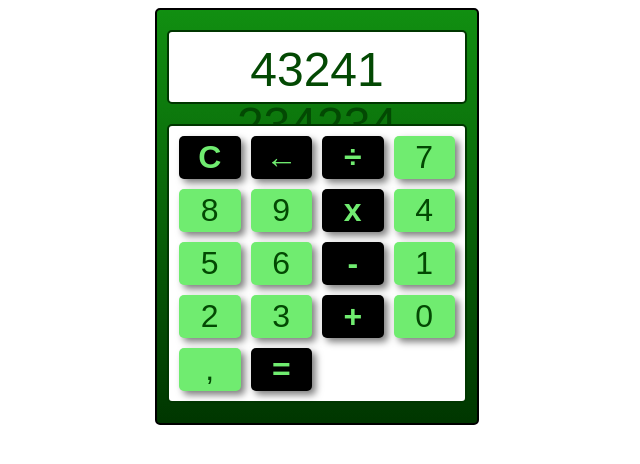
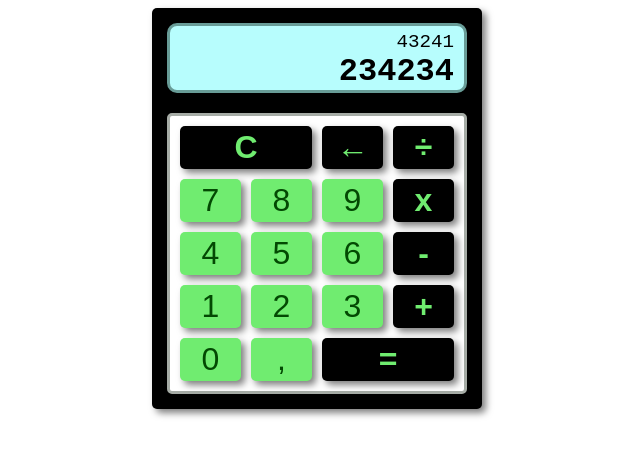
Before and after one commit to evandromottaz/calculadora, a plain HTML site: page index.html in a window 1280 px wide. Shown: the whole page, without its empty margins (323-963 px from the left). Drawn offline with Linux system fonts and the light colour scheme.

Commit message:
current and computed styled

```diff
--- a/style.css
+++ b/style.css
@@ -1,8 +1,8 @@
 .calculadora {
-  border: 2px solid black;
-  padding: 20px 10px;
+  box-shadow: 4px 4px 7px rgb(0, 0, 0, 0.5);
+  padding: 15px;
   border-radius: 5px;
-  background: linear-gradient(#118f11, #003600);
+  background: #000;
   display: flex;
   flex-direction: column;
   margin: 0 auto;
@@ -11,19 +11,32 @@
 }
 
 .display {
-  border: 2px solid #003600;
-  height: 50px;
-  border-radius: 5px;
-  padding: 10px 15px;
+  border: 3px solid #689c97;
+  background-color: #b7fdfd;
+  width: 100%;
+  box-sizing: border-box;
+  height: 70px;
+  border-radius: 10px;
+  padding: 5px 10px;
   text-align: center;
-  font-size: 3em;
-  font-family: sans-serif;
-  color: #034903;
-  background: white;
+  font-family: monospace;
+  display: flex;
+  flex-direction: column;
+  align-items: flex-end;
+  justify-content: space-between;
+}
+
+.display .current {
+  font-size: 2rem;
+  font-weight: bold;
+}
+
+.display .computed {
+  font-size: 1.2rem;
 }
 
 .keyboard {
-  border: 2px solid #003600;
+  border: 3px solid #a6aca6;
   border-radius: 5px;
   margin-top: 20px;
   display: grid;
@@ -52,11 +65,11 @@
   background: black;
 }
 
-[data-calc='c'] {
+[data-clear] {
   grid-column: 1/3;
 }
 
-[data-calc='='].operators {
+[data-equal] {
   grid-column: 3/5;
   background-color: darkred;
   color: white;
```
